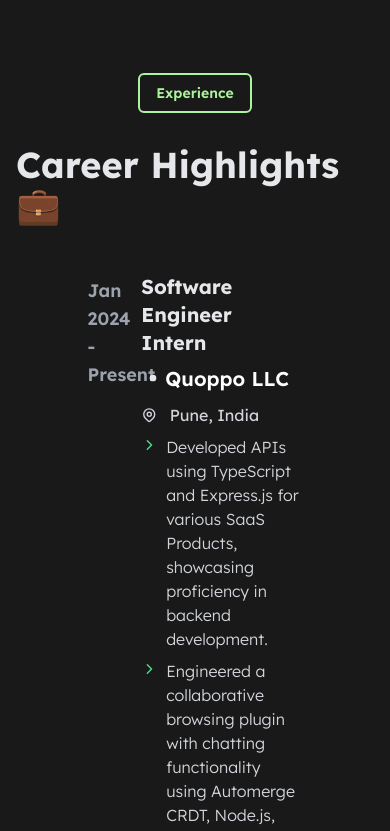
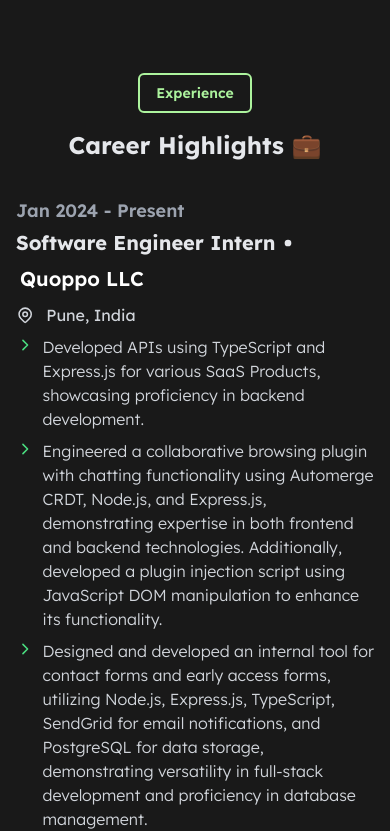
Before and after one commit to rohitvpatil0810/rohit-portfolio-next, a Next.js app: page / in a window 390 px wide. Shown: the part 3949-4780 px from the top of the page. Built offline with nearby package versions, Linux system fonts and the light colour scheme.

Commit message:
feat: add responsiveness to experience section

```diff
--- a/src/components/sections/experience.tsx
+++ b/src/components/sections/experience.tsx
@@ -12,7 +12,7 @@
       className="w-full flex flex-col justify-center items-center scroll-mt-28"
     >
       <SectionHeader>Experience</SectionHeader>
-      <h1 className="py-8 text-4xl text-gray-200 font-bold">
+      <h1 className="py-4 md:py-8 text-2xl sm:text-3xl md:text-4xl text-gray-200 font-bold text-center">
         Career Highlights 💼
       </h1>
       {experienceList.map((experience) => (
--- a/src/components/ui/experience-item.tsx
+++ b/src/components/ui/experience-item.tsx
@@ -15,13 +15,13 @@
 
 function ExperienceItem({ experience }: Props) {
   return (
-    <div className="py-4 w-3/5 flex group">
-      <div className="w-1/4">
+    <div className="py-4 lg:w-3/5 flex flex-col md:flex-row group">
+      <div className="md:w-1/4">
         <h3 className="text-lg text-gray-400 font-semibold py-1">
           {experience.date}
         </h3>
       </div>
-      <div className="w-3/4">
+      <div className="md:w-3/4">
         <h1 className="text-xl text-gray-200 font-bold flex flex-wrap items-center space-x-1">
           <span>{experience.title}</span> <IconPointFilled size={16} />
           <a
```
